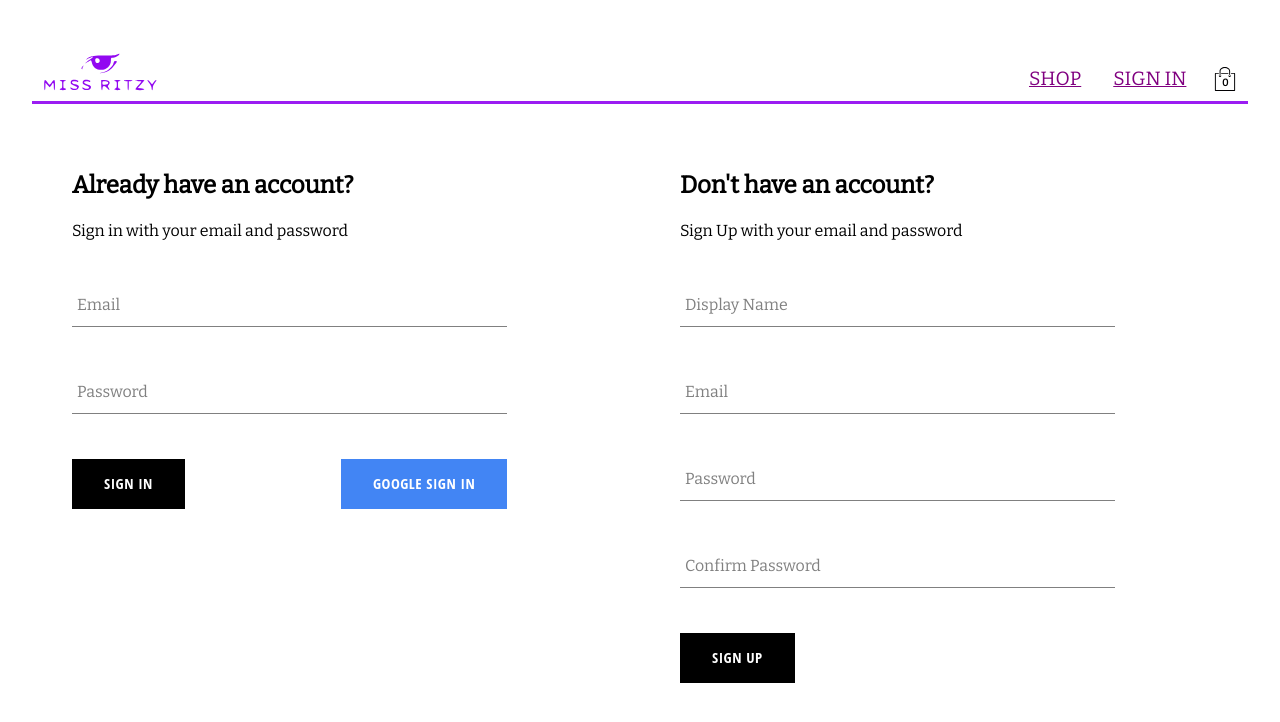
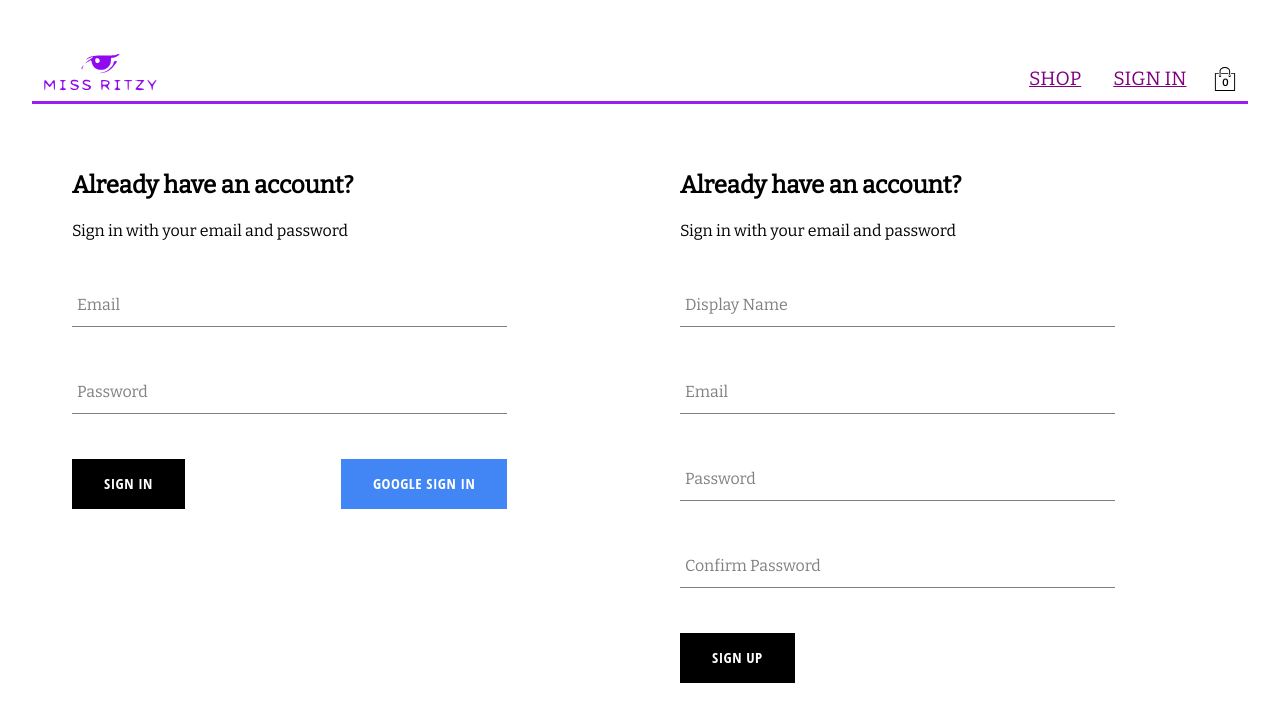
Before and after one commit to AndriusAlimas/miss-ritzy-website, a React (Create React App) app: page /auth in a window 1280 px wide. Shown: the top 722 px of the page. Built offline with nearby package versions, Linux system fonts and the light colour scheme; no server answers; the database is empty.

Commit message:
created magic string constants and attached some of them to Sign UP Form component

```diff
--- a/src/components/sign-in-form/sign-in-form.component.jsx
+++ b/src/components/sign-in-form/sign-in-form.component.jsx
@@ -5,7 +5,7 @@ import {
   BUTTONS_LABELS,
   BUTTON_TYPE_CLASSES,
   DEFAULT_FORM_FIELDS,
-  SIGN_IN_FORM_LABELS,
+  SIGN_FORM_LABELS,
 } from "../../utils/constants/constants.js";
 // Components:
 import Button from "../button/button.component";
@@ -20,7 +20,7 @@ import {
 import { ButtonsContainer, SignInContainer } from "./sign-in-form.styles.js";
 
 const SignInForm = () => {
-  const { HAVE_ACCOUNT, DONT_HAVE_ACCOUNT } = SIGN_IN_FORM_LABELS;
+  const { HAVE_ACCOUNT, DONT_HAVE_ACCOUNT } = SIGN_FORM_LABELS;
   const [formFields, setFormFields] = useState(DEFAULT_FORM_FIELDS);
   const { email, password } = formFields;
 
--- a/src/components/sign-up-form/sign-up-form.component.jsx
+++ b/src/components/sign-up-form/sign-up-form.component.jsx
@@ -1,7 +1,11 @@
 // React:
 import { useState } from "react";
 // Constants:
-import { DEFAULT_FORM_FIELDS } from "../../utils/constants/constants";
+import {
+  BUTTONS_LABELS,
+  DEFAULT_FORM_FIELDS,
+  SIGN_FORM_LABELS,
+} from "../../utils/constants/constants";
 // Components:
 import Button from "../button/button.component";
 import FormInput from "../form-input/form-input.component";
@@ -13,6 +17,7 @@ import { resetFormFields } from "../../utils/forms/forms.utils";
 import { SignUpContainer } from "./sign-up-form.styles";
 
 const SignUpForm = () => {
+  const { HAVE_ACCOUNT, DONT_HAVE_ACCOUNT } = SIGN_FORM_LABELS;
   const [formFields, setFormFields] = useState(DEFAULT_FORM_FIELDS);
   const { displayName, email, password, confirmPassword } = formFields;
 
@@ -41,8 +46,8 @@ const SignUpForm = () => {
 
   return (
     <SignUpContainer>
-      <h2>Don't have an account?</h2>
-      <span>Sign Up with your email and password</span>
+      <h2>{HAVE_ACCOUNT}</h2>
+      <span>{DONT_HAVE_ACCOUNT}</span>
       <form onSubmit={handleSubmit}>
         <FormInput
           label="Display Name"
@@ -85,7 +90,9 @@ const SignUpForm = () => {
             required: true,
           }}
         />
-        <Button buttonOptions={{ type: "submit" }}>Sign Up</Button>
+        <Button buttonOptions={{ type: "submit" }}>
+          {BUTTONS_LABELS.SIGN_UP}
+        </Button>
       </form>
     </SignUpContainer>
   );
--- a/src/utils/constants/constants.js
+++ b/src/utils/constants/constants.js
@@ -2,12 +2,13 @@ export const SHOP_NOW = "Shop Now";
 export const SIGN_IN = "SIGN IN";
 export const SIGN_OUT = "SIGN OUT";
 export const ADD_TO_CART = "Add to cart";
-export const SIGN_IN_FORM_LABELS = {
+export const SIGN_FORM_LABELS = {
   HAVE_ACCOUNT: "Already have an account?",
   DONT_HAVE_ACCOUNT: "Sign in with your email and password",
 };
 export const BUTTONS_LABELS = {
-  GOOGLE: " Google Sign In",
+  GOOGLE: "Google Sign In",
+  SIGN_UP: "Sign Up",
 };
 export const PRODUCT_HEADERS = {
   PRODUCT: "Product",
```
